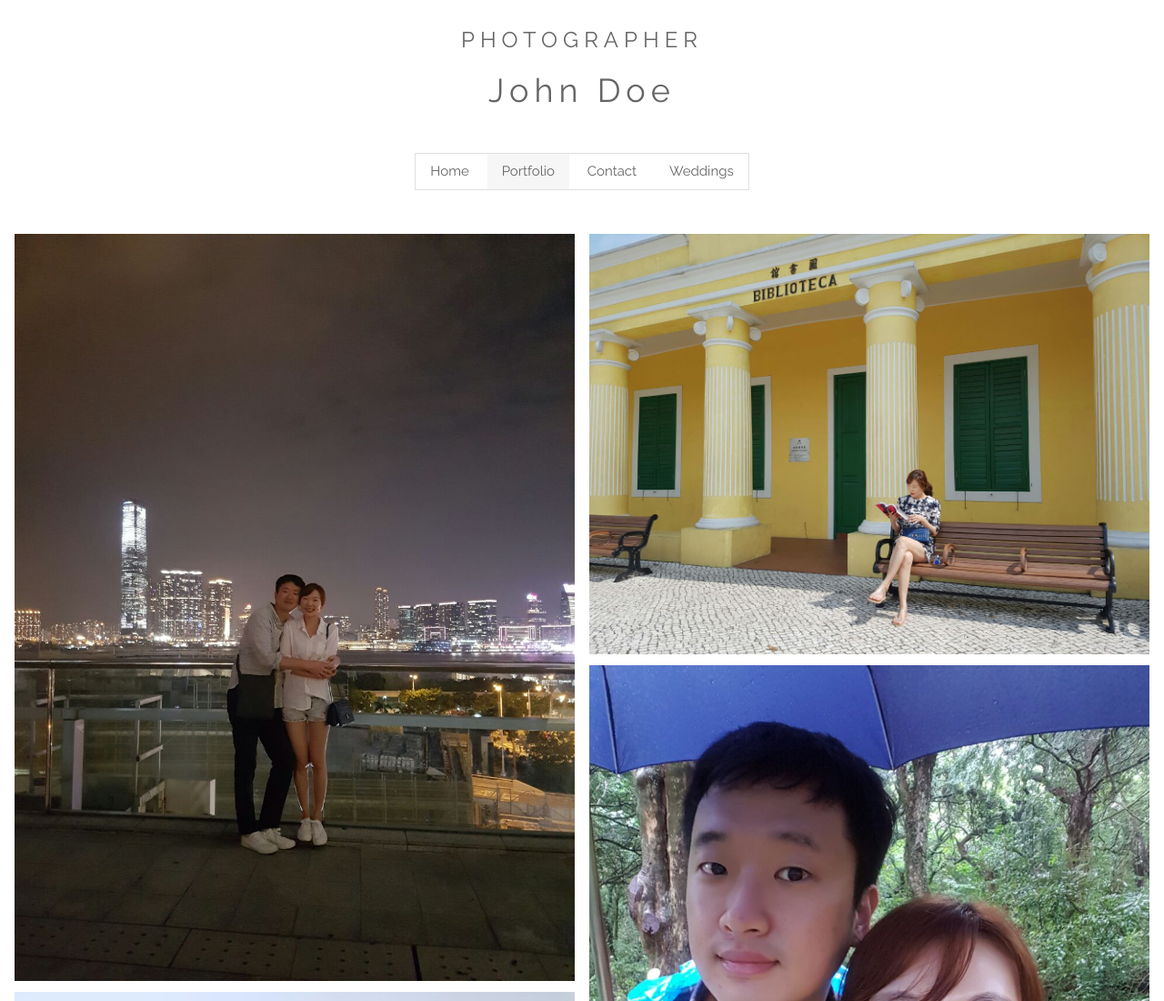
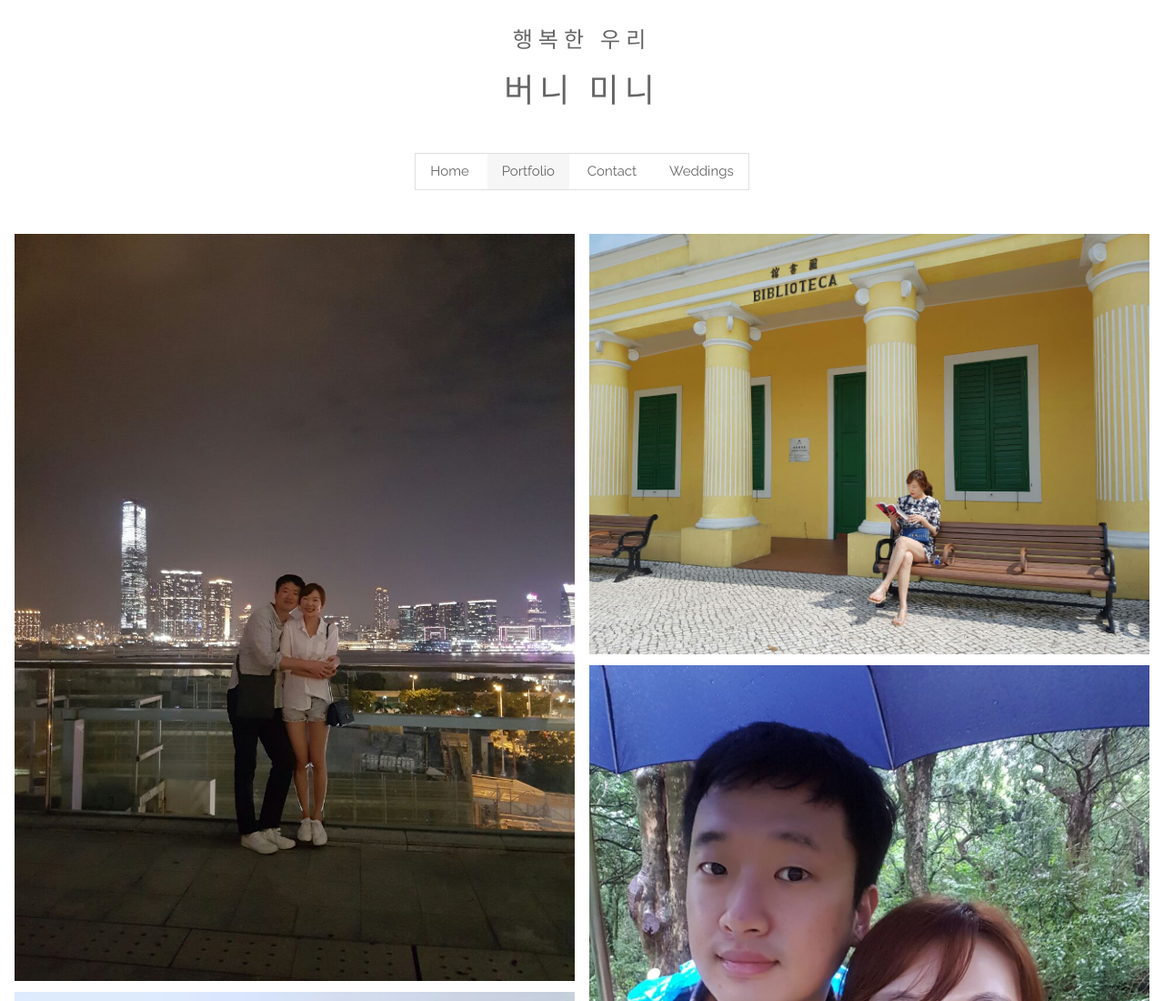
Before and after one commit to forusoul70/stream, a website: page views/grid.html in a window 1280 px wide. Shown: the top 1100 px of the page at 91% size. Drawn offline with nearby package versions, Linux system fonts and the light colour scheme.

Commit message:
데모 문구 변

```diff
--- a/views/grid.html
+++ b/views/grid.html
@@ -1,6 +1,6 @@
 <!DOCTYPE html>
 <html>
-<title>W3.CSS Template</title>
+<title>Sanghwa world</title>
 <meta name="viewport" content="width=device-width, initial-scale=1">
 <link rel="stylesheet" href="http://www.w3schools.com/lib/w3.css">
 <link rel="stylesheet" href="http://fonts.googleapis.com/css?family=Raleway">
@@ -17,8 +17,8 @@ h1 {letter-spacing: 6px}
 
 <!-- Header -->
 <header class="w3-panel w3-padding-128 w3-center w3-opacity">
-  <h1 class="w3-xlarge">PHOTOGRAPHER</h1>
-  <h1>John Doe</h1>
+  <h1 class="w3-xlarge">행복한 우리</h1>
+  <h1>버니 미니</h1>
 
   <div class="w3-padding-32">
     <div class="w3-btn-bar w3-border w3-show-inline-block">
```
